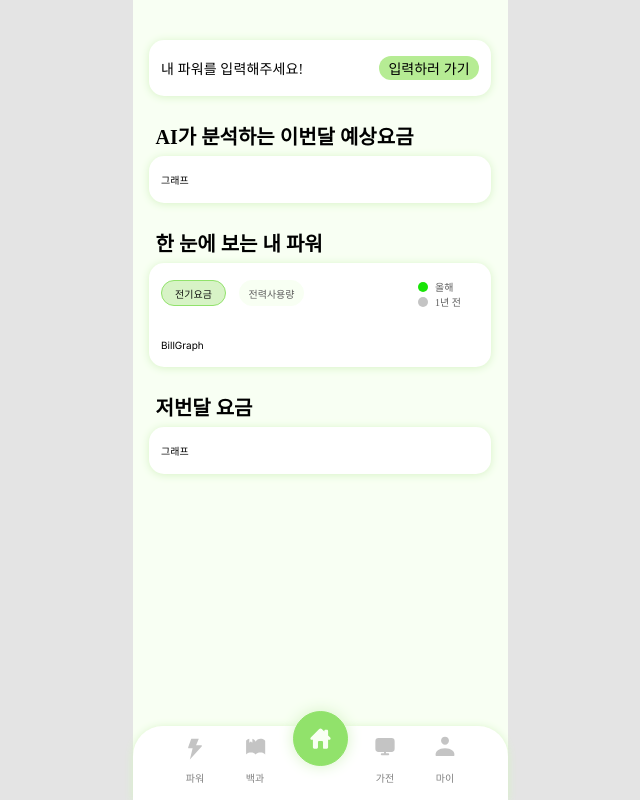
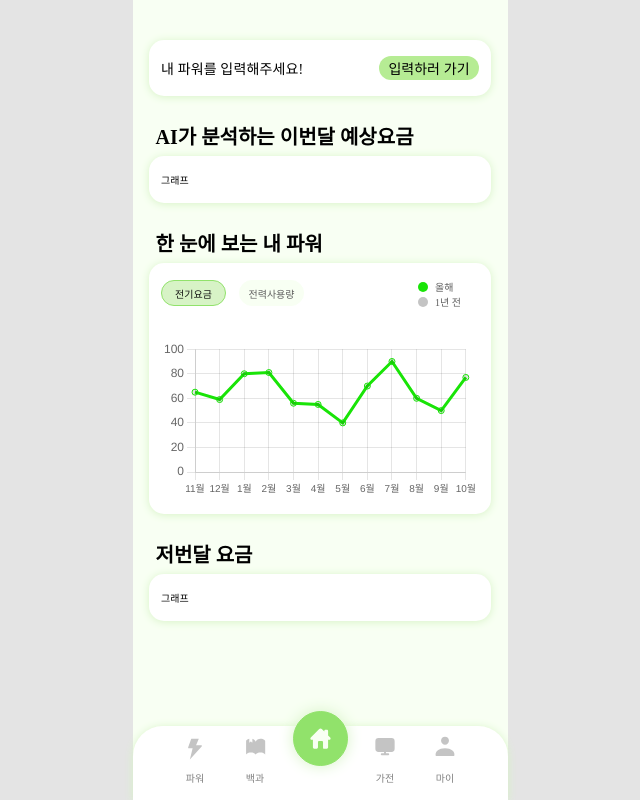
Before and after one commit to GreenSpark-greenspark/greenspark-frontend, a Next.js app: page /power in a window 1280 px wide. Shown: the whole page, without its empty margins (320-960 px from the left). Built offline with nearby package versions, Linux system fonts and the light colour scheme.

Commit message:
feat: 그래프 기본 구조 생성

```diff
--- a/package.json
+++ b/package.json
@@ -11,8 +11,10 @@
   "dependencies": {
     "@svgr/webpack": "^8.1.0",
     "@types/styled-components": "^5.1.34",
+    "chart.js": "^4.4.5",
     "next": "14.2.14",
     "react": "^18",
+    "react-chartjs-2": "^5.2.0",
     "react-dom": "^18",
     "react-table": "^7.8.0",
     "styled-components": "^6.1.13"
--- a/src/app/_component/power/BillGraph.tsx
+++ b/src/app/_component/power/BillGraph.tsx
@@ -1,5 +1,90 @@
 import React from "react";
+import dynamic from "next/dynamic";
+import {
+  Chart as ChartJS,
+  CategoryScale,
+  LinearScale,
+  PointElement,
+  LineElement,
+  Title,
+  Tooltip,
+  Legend
+} from "chart.js";
+import { ChartData, ChartOptions } from "chart.js";
+
+// Chart.js에서 필요한 컴포넌트들을 등록
+ChartJS.register(CategoryScale, LinearScale, PointElement, LineElement, Title, Tooltip, Legend);
+
+// Chart.js는 클라이언트에서만 렌더링하기 위해 dynamic import 사용
+const Line = dynamic(() => import("react-chartjs-2").then(mod => mod.Line), { ssr: false });
+
+// 12개월의 월 이름을 반환하는 함수
+const getLast12Months = (): string[] => {
+  const months = [
+    "1월",
+    "2월",
+    "3월",
+    "4월",
+    "5월",
+    "6월",
+    "7월",
+    "8월",
+    "9월",
+    "10월",
+    "11월",
+    "12월"
+  ];
+  const result = [];
+  const today = new Date();
+  const currentMonth = today.getMonth();
+
+  for (let i = 0; i < 12; i++) {
+    const monthIndex = (currentMonth - i + 12) % 12;
+    result.unshift(months[monthIndex]); // 최신 달이 마지막이 되도록 unshift 사용
+  }
+
+  return result;
+};
+
+const data: ChartData<"line"> = {
+  labels: getLast12Months(),
+  datasets: [
+    {
+      label: "전기요금",
+      data: [65, 59, 80, 81, 56, 55, 40, 70, 90, 60, 50, 77],
+      fill: false,
+      borderColor: "#19E407"
+    }
+  ]
+};
+
+const options: ChartOptions<"line"> = {
+  responsive: true,
+  plugins: {
+    legend: {
+      display: false
+    }
+  },
+  scales: {
+    x: {
+      ticks: {
+        font: {
+          size: 10
+        },
+        maxRotation: 0, // 글씨 기울어짐 없도록 설정
+        minRotation: 0
+      }
+    },
+    y: {
+      beginAtZero: true // y축 값 0부터 시작
+    }
+  }
+};
 
 export default function BillGraph() {
-  return <>BillGraph</>;
+  return (
+    <div>
+      <Line data={data} options={options} />
+    </div>
+  );
 }
```
Also changed, not shown: 1 other file (tests, documents, lock files or other folders).
